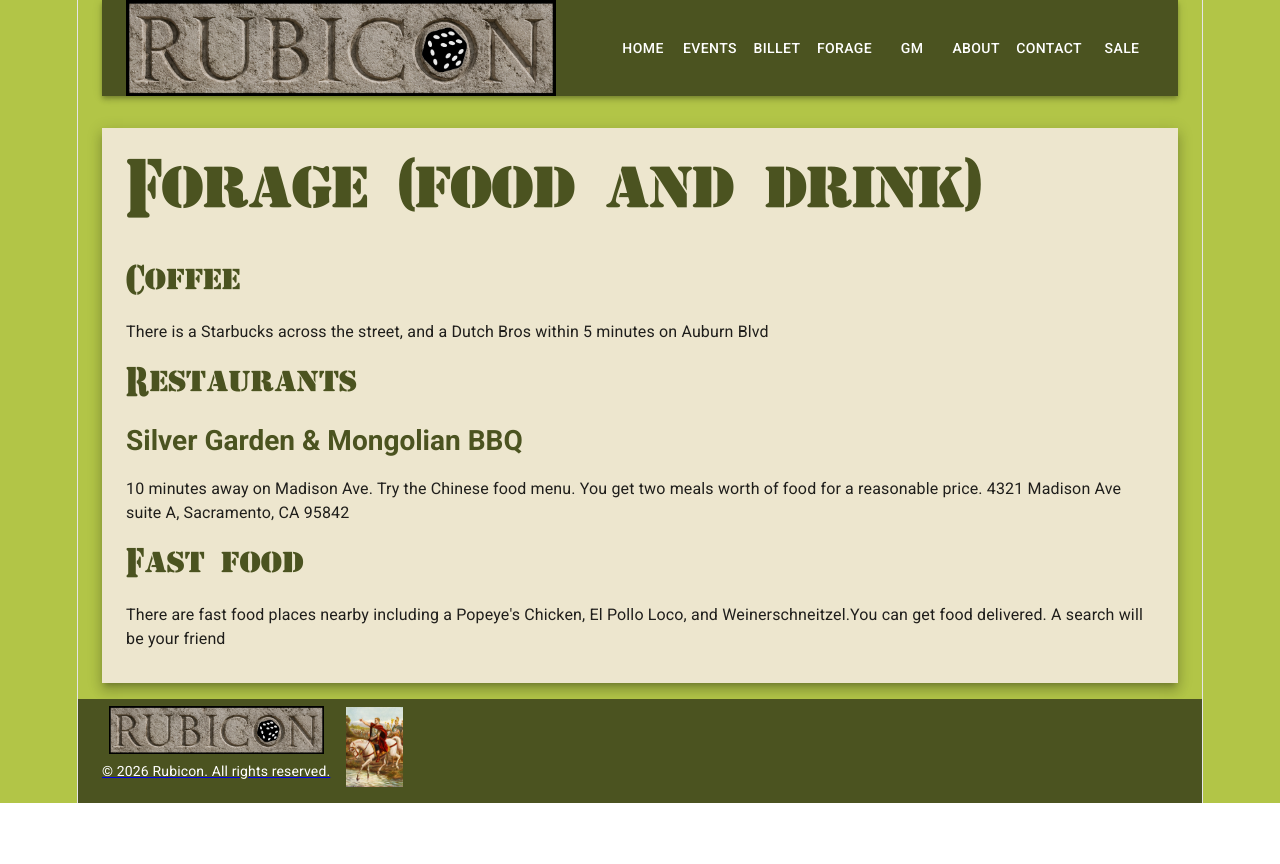
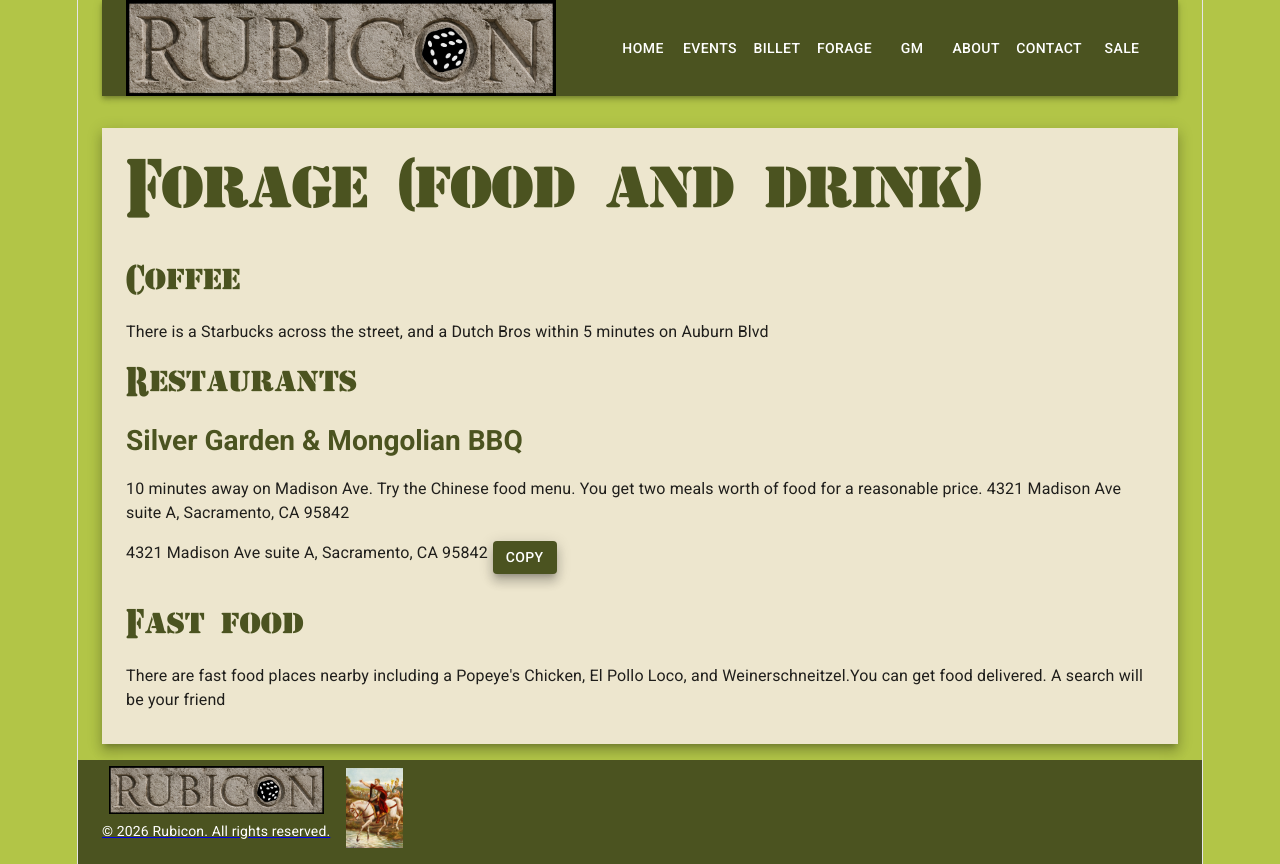
Before and after one commit to johnlobster/rubicon, a React (Vite) app: page /forage in a window 1280 px wide. Before the commit the page ends 803 px from the top, so only its background shows below. Built offline with nearby package versions, Linux system fonts and the light colour scheme.

Commit message:
Test out button

```diff
--- a/src/pages/Forage.tsx
+++ b/src/pages/Forage.tsx
@@ -26,7 +26,9 @@
         10 minutes away on Madison Ave. Try the Chinese food menu. You get two meals worth of food for a reasonable price.
         4321 Madison Ave suite A, Sacramento, CA 95842
       </Typography>
-
+      <RubButton sx={{ mb: 2 }} >
+        4321 Madison Ave suite A, Sacramento, CA 95842
+      </RubButton>
       <Typography align='left' variant="h4" sx={{ mb: 2 }}>
         Fast food
       </Typography>
```
